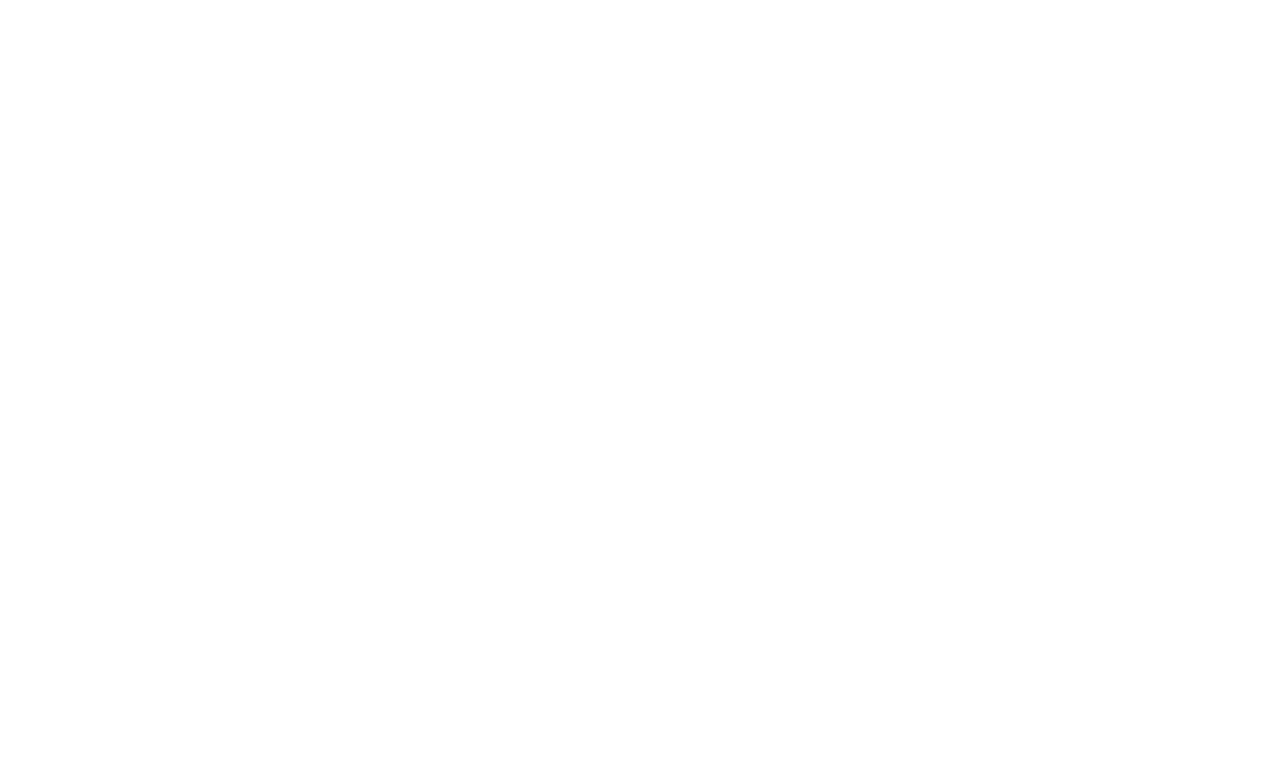
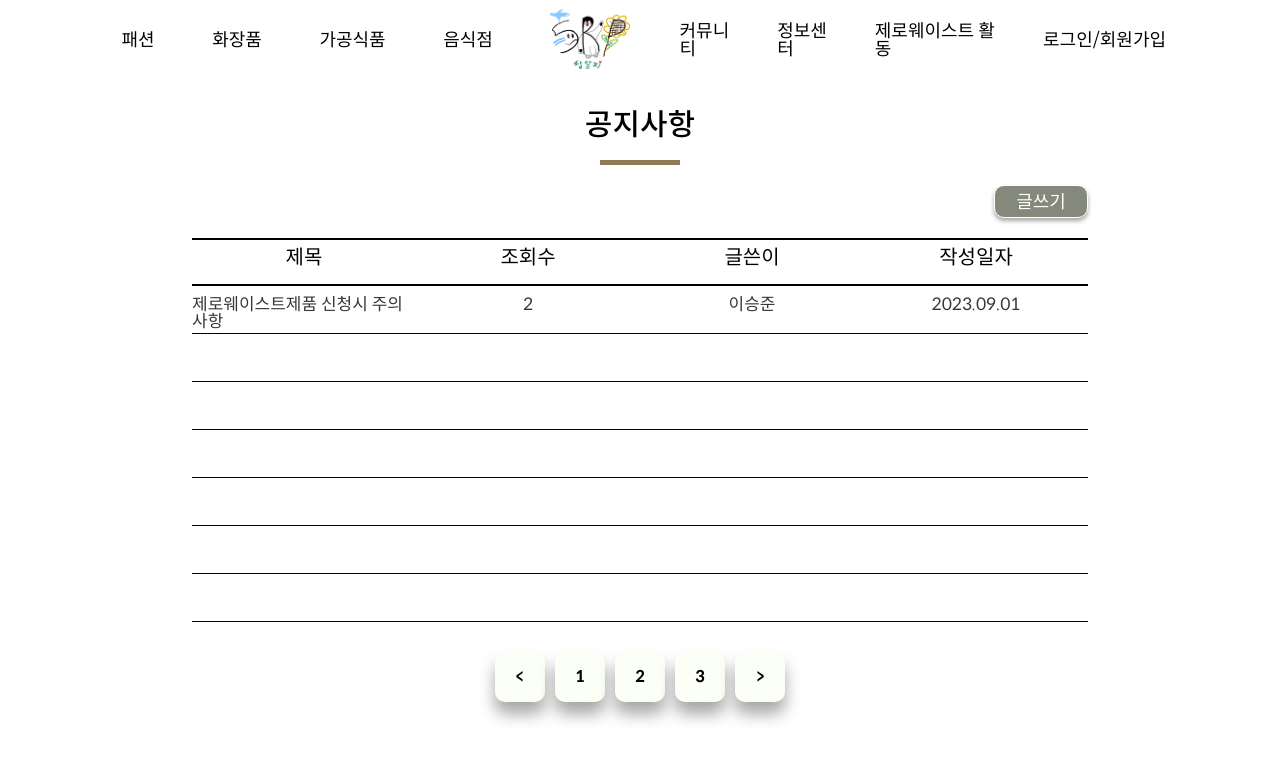
Before and after one commit to Five-RE-GEN-Principle/Frontend-Web, a React (Create React App) app: page /notice in a window 1280 px wide. Before the commit this address had no page. Shown: the top 760 px of the page. Built offline with nearby package versions, Linux system fonts and the light colour scheme.

Commit message:
feat: 공지사항 최종완성

```diff
--- a/src/App.tsx
+++ b/src/App.tsx
@@ -19,6 +19,7 @@
 import SearchRestaurant from "@pages/SearchRestaurant";
 import BulletinBoardPage from "@pages/BulletinBoardPage";
 import QnAPage from "@pages/QnAPage";
+import NoticePage from "@pages/NoticePage";
 
 
 const App = () => {
@@ -41,7 +42,8 @@
         <Route path ="shoppingfashion" element={<ShoppingFashion/>}/>
         <Route path ="shoppingfood" element={<ShoppingFood/>}/>
         <Route path ="searchrestaurant" element={<SearchRestaurant/>}/>
-        <Route path="bulletinboardpage" element={<BulletinBoardPage />} />
+        <Route path="bulletinboard" element={<BulletinBoardPage />} />
+        <Route path="notice" element={<NoticePage />} />
       </Route>
     </Routes>
   );
--- /dev/null
+++ b/src/pages/NoticePage.tsx
@@ -0,0 +1,159 @@
+import LowRadiusButton from "@components/LowRadiusButton";
+import Title from "@components/Title";
+import styled from "styled-components";
+
+const list = [
+  {
+    제목: "제로웨이스트제품 신청시 주의사항",
+    조회수: 2,
+    글쓴이: "이승준",
+    작성일: "2023.09.01",
+  },
+  {},
+  {},
+  {},
+  {},
+  {},
+  {},
+];
+
+const NoticePage = () => (
+  <Container>
+    <Title>공지사항</Title>
+
+    <QnAContainer>
+      <Button>
+        <LowRadiusButton>글쓰기</LowRadiusButton>
+      </Button>
+      <ContentsContainer>
+        <Option>제목</Option>
+        <Option>조회수</Option>
+        <Option>글쓴이</Option>
+        <Option>작성일자</Option>
+      </ContentsContainer>
+
+      {list.map((data, index) => (
+        <Line key={index}>
+          <ContentsTwo>{data.제목}</ContentsTwo>
+          <ContentsTwo>{data.조회수}</ContentsTwo>
+          <ContentsTwo>{data.글쓴이}</ContentsTwo>
+          <ContentsTwo>{data.작성일}</ContentsTwo>
+        </Line>
+      ))}
+    </QnAContainer>
+
+    <TextBottom>
+      <BoxCollection>
+        <PushBox>
+          <BoxLetter>{`<`}</BoxLetter>
+        </PushBox>
+        <PushBox>
+          <BoxLetter>1</BoxLetter>
+        </PushBox>
+        <PushBox>
+          <BoxLetter>2</BoxLetter>
+        </PushBox>
+        <PushBox>
+          <BoxLetter>3</BoxLetter>
+        </PushBox>
+        <PushBox>
+          <BoxLetter>{`>`}</BoxLetter>
+        </PushBox>
+      </BoxCollection>
+
+
+    </TextBottom>
+  </Container>
+);
+
+const TextBottom = styled.div`
+  display: flex;
+  justify-content: center;
+  align-items: center;
+
+  margin-top: 30px;
+`;
+
+const BoxLetter = styled.div`
+  font-weight: bold;
+
+  display: flex;
+  justify-content: center;
+  align-items: center;
+`;
+
+const BoxCollection = styled.div`
+  display: flex;
+  justify-content: center;
+  gap: 10px;
+`;
+
+const PushBox = styled.div`
+  display: flex;
+  width: 50px;
+  height: 50px;
+  border-radius: 10px;
+
+  background-color: #fcfff5;
+  box-shadow: 0px 12px 16px rgba(0, 0, 0, 0.35);
+
+  justify-content: center;
+  align-items: center;
+`;
+
+const ContentsTwo = styled.div`
+  display: flex;
+  justify-content: center;
+
+  font-size: 17px;
+  flex: 1;
+  margin-top: 10px;
+
+  color: #363636;
+`;
+const Line = styled.div`
+  display: flex;
+  height: 6vh;
+
+  border-bottom: 1px solid black;
+`;
+
+const Option = styled.div`
+  display: flex;
+  justify-content: center;
+
+  font-size: 20px;
+  flex: 1;
+  margin-top: 8px;
+`;
+
+const QnAContainer = styled.div`
+  padding: 0 15vw;
+`;
+const ContentsContainer = styled.div`
+  display: flex;
+  height: 6vh;
+
+  border-bottom: 2px solid black;
+  border-top: 2px solid black;
+
+  justify-content: space-around;
+`;
+
+const Button = styled.div`
+  display: flex;
+  justify-content: flex-end;
+  margin-bottom: 20px;
+`;
+
+const Container = styled.div`
+  display: flex;
+  flex-direction: column;
+`;
+
+
+
+
+
+
+export default NoticePage;
```
